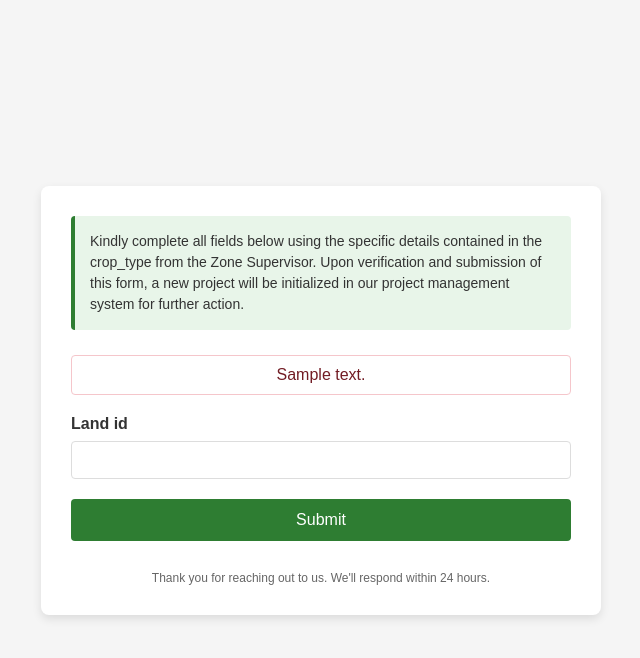
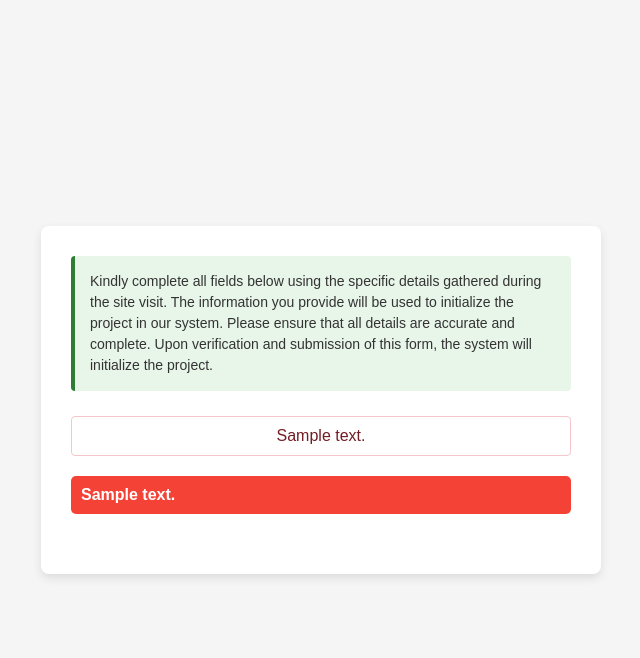
Before and after one commit to rashmipathinayaka/Green-Lease, a PHP site: the page made by app/views/supervisor/approve_land.view.php in a window 1280 px wide. Shown: the top 658 px of the page, without its empty margins (319-959 px from the left). Run offline with PHP 8.4, Linux system fonts and the light colour scheme; the template is opened without the code that fills it: most values are stand-ins (such as "Sample title", 1, 10 or a date in 2020); some libraries are stand-ins or nearby versions.

Commit message:
finished supervisor approve lands

```diff
--- a/app/views/supervisor/approve_land.view.php
+++ b/app/views/supervisor/approve_land.view.php
@@ -11,18 +11,28 @@
 </head>
 
 <body>
+    <style>
+        /* Custom alert style */
+        .alert-custom {
+            color: white;
+            background-color: #f44336;
+            padding: 10px;
+            margin: 15px 0;
+            border-radius: 5px;
+            font-weight: bold;
+        }
+    </style>
+
     <?php $showBigForm = $data['showBigForm'] ?? false; ?>
 
     <div class="form-container">
         <div class="info">
-            Kindly complete all fields below using the specific details contained in the crop_type
-            from the Zone Supervisor. Upon verification and submission of this form, a new project will be
-            initialized in our project management system for further action.</div>
-
+            Kindly complete all fields below using the specific details gathered during the site visit. The information you provide will be used to initialize the project in our system. Please ensure that all details are accurate and complete.
+            Upon verification and submission of this form, the system will initialize the project.
+        </div>
 
         <?php if (isset($_SESSION['success_message'])): ?>
-            <div class="message success-message"><?php echo $_SESSION['success_message'];
-                                                    unset($_SESSION['success_message']); ?></div>
+            <div class="message success-message"><?php echo $_SESSION['success_message']; unset($_SESSION['success_message']); ?></div>
         <?php endif; ?>
 
         <?php if (!empty($data['message'])): ?>
@@ -31,7 +41,15 @@
 
         <h2></h2>
 
-        <?php if (!$showBigForm): ?>
+        <!-- Display alert message -->
+        <?php if (!empty($alertMessage)): ?>
+            <div class="alert-custom">
+                <?php echo $alertMessage; ?>
+            </div>
+        <?php endif; ?>
+
+        <!-- Only show small form if no alert message is set -->
+        <?php if (empty($alertMessage) && !$showBigForm): ?>
             <form action="<?= URLROOT ?>/Supervisor/Approve_land/" method="POST">
                 <div class="lil-form">
                     <div class="form-group">
@@ -43,32 +61,43 @@
             </form>
         <?php endif; ?>
 
-
-        <?php if ($showBigForm): ?>
+        <!-- Only show big form if there is no alert message and the form is set to be shown -->
+        <?php if (empty($alertMessage) && $showBigForm): ?>
             <div class="big-form">
                 <form action="<?= URLROOT ?>/Supervisor/Approve_land/" method="POST">
                     <div class="form-group">
-                        <label for="crop_type">Crop type</label>
-                        <div class="note">preferred crop of the landowner: <?php echo htmlspecialchars($landInfo->crop_type); ?>
-                        </div>
+                        <label for="crop_type">Selected Crop type</label>
+                        <div class="note">preferred crop of the landowner: <?php echo htmlspecialchars($landInfo->crop_type); ?></div>
                         <input type="text" id="crop_type" name="crop_type" required>
                     </div>
+
+                    <input type="number" id="land_id" name="land_id" hidden value="<?php echo htmlspecialchars($landInfo->id); ?>">
 
                     <div class="form-group">
                         <label for="duration">Duration of the project</label>
                         <input type="number" id="duration" name="duration" required>
                     </div>
 
-                    <!-- <div class="form-group">
-                        <label for="supervisor_id">Supervisor id</label>
-                        <div class="note">Supervisor assigned for the site visit: <?php echo htmlspecialchars($supinfo->supervisor_id); ?>
-
-                        <input type="number" id="supervisor_id" name="supervisor_id" required>
-                    </div> -->
+                    <div class="form-group">
+                        <label for="sitehead">Select Site Head</label>
+                        <select id="sitehead" name="sitehead" required>
+                            <option value="">-- Select Site Head --</option>
+                            <?php foreach ($sitehead as $sh): ?>
+                                <option value="<?= htmlspecialchars($sh->id) ?>">
+                                    <?= htmlspecialchars($sh->full_name) ?> ---------- <?= htmlspecialchars($sh->status) ?>
+                                </option>
+                            <?php endforeach; ?>
+                        </select>
+                    </div>
 
                     <div class="form-group">
-                        <label for="message">Your Message</label>
-                        <textarea id="message" name="message" rows="4"></textarea>
+                        <label for="profit">Profit percentage of the project</label>
+                        <input type="number" id="profit" name="profit" required>
+                    </div>
+
+                    <div class="form-group">
+                        <label for="description">Any special notes:</label>
+                        <input type="text" id="description" name="description" required>
                     </div>
 
                     <button type="submit">Submit</button>
@@ -77,10 +106,9 @@
         <?php endif; ?>
 
         <div class="form-footer">
-            Thank you for reaching out to us. We'll respond within 24 hours.
+
         </div>
     </div>
-
 
 </body>
 
--- a/app/views/supervisor/sidebar.php
+++ b/app/views/supervisor/sidebar.php
@@ -44,7 +44,7 @@
 			</li>
 			<li>
 				<img src="<?= URLROOT ?>/assets/images/leaf (3).png" alt="Green Lease Logo" class="menu-icon">
-				<a href="<?php echo URLROOT; ?>/Supervisor/Site_Visit">site visit</a>
+				<a href="<?php echo URLROOT; ?>/Supervisor/Site_Visit">Site visit</a>
 			</li>
 
 			<li>
```
Also changed, not shown: app/controllers/Supervisor/Approve_land.php (+31 -8 lines), app/models/RProject.php (+18 -1 lines), app/models/Sitehead.php (+20 -0 lines), app/views/landowner/registerland.view.php (indentation only), public/assets/CSS/sidebar.css.
